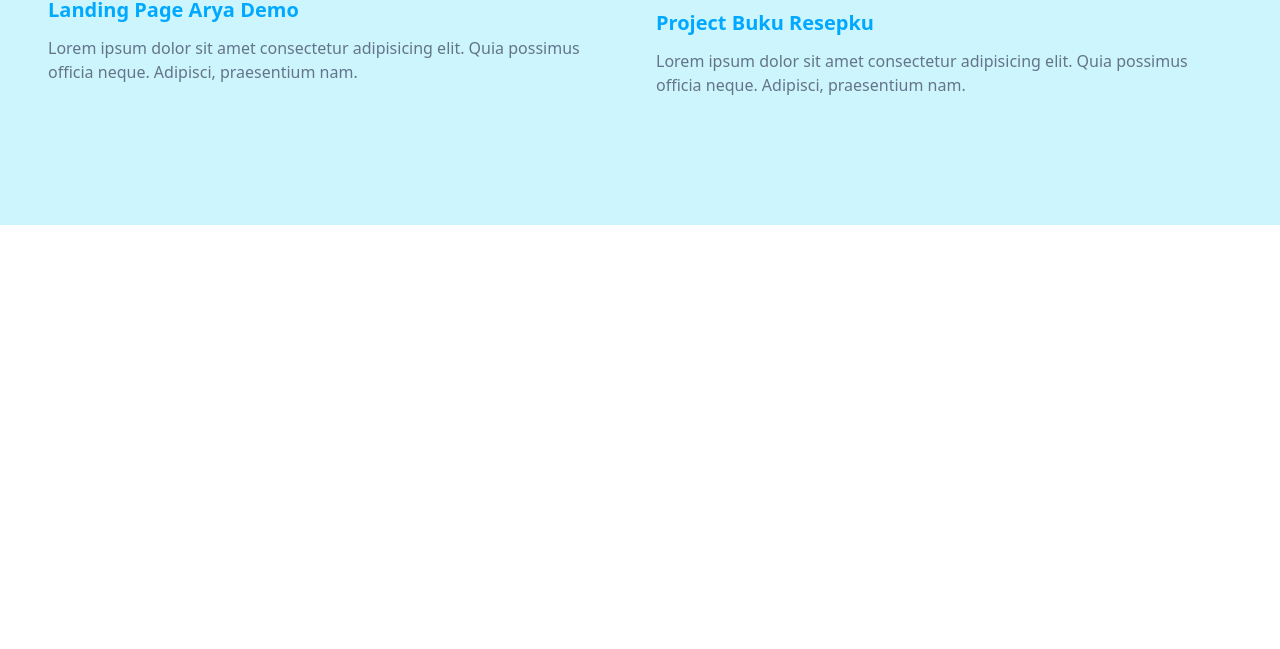
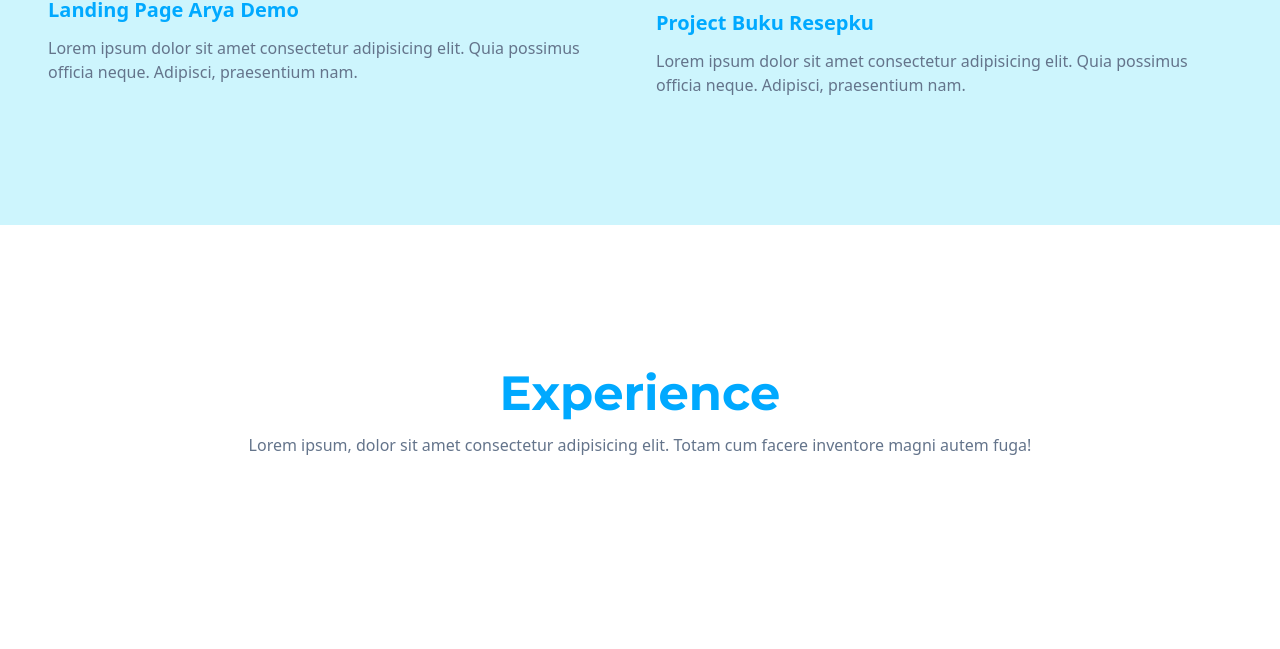
Before and after one commit to aryapdf/portfolio-website-ichabagus-demo, a website: page index.html in a window 1280 px wide. Shown: the part 1795-2444 px from the top of the page. Before the commit the page ends 2020 px from the top, so only its background shows below. Drawn offline with Linux system fonts and the light colour scheme.

Commit message:
insert new img

```diff
--- a/index.html
+++ b/index.html
@@ -137,9 +137,9 @@
           <div class="w-full self-end px-4 lg:w-1/2">
             <div class="relative mt-10 lg:mt-0 lg:right-0">
               <img
-                src="assets/img/arya-removebg.png"
+                src="assets/img/icha-1-removebg-preview.png"
                 alt="Arya Pradana"
-                class="w-64 h-64 mx-auto rounded-full bg-primary object-cover lg:w-[500px] lg:h-[500px] md:h-96 md:w-96"
+                class="w-72 h-72 mx-auto object-cover rounded-full lg:w-[500px] lg:h-[500px] md:h-96 md:w-96"
               />
             </div>
           </div>
@@ -234,6 +234,27 @@
     <!-- Portfoloio Section End-->
 
     <!-- Clients Section Start-->
+    <section id="clients" class="pt-36 pb-32">
+      <div class="container">
+        <div class="w-full px-4">
+          <div class="mx-auto text-center mb-16">
+            <h4
+              class="font-bold text-primary text-3xl mb-4 sm:text-4xl lg:text-5xl font-montserrat"
+            >
+              Experience
+            </h4>
+            <p class="font-medium text-slate-500">
+              Lorem ipsum, dolor sit amet consectetur adipisicing elit. Totam
+              cum facere inventore magni autem fuga!
+            </p>
+          </div>
+
+          <div class="w-full px-4">
+            <div class="flex flex-wrap items-center justify-center"></div>
+          </div>
+        </div>
+      </div>
+    </section>
     <!-- Clients Section End-->
 
     <!-- Aside Section Start-->
```
Also changed, not shown: assets/img/WhatsApp Image 2024-02-19 at 19.44.56_76295145.jpg (added), assets/img/arya-removebg.png (deleted), assets/img/icha-1-removebg-preview.png (added), assets/img/icha-1.png (added), dist/output.css.
